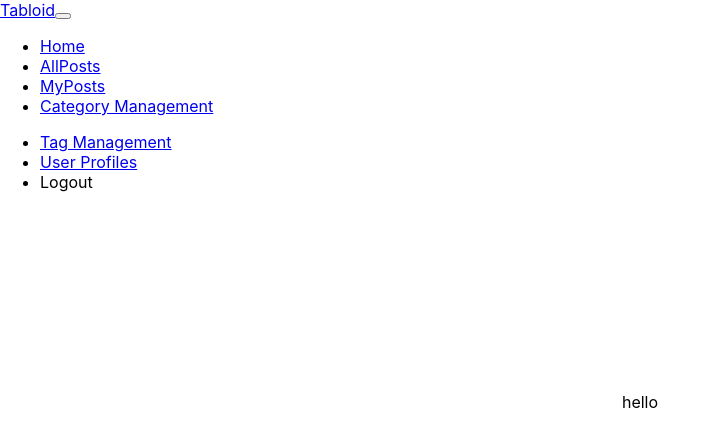
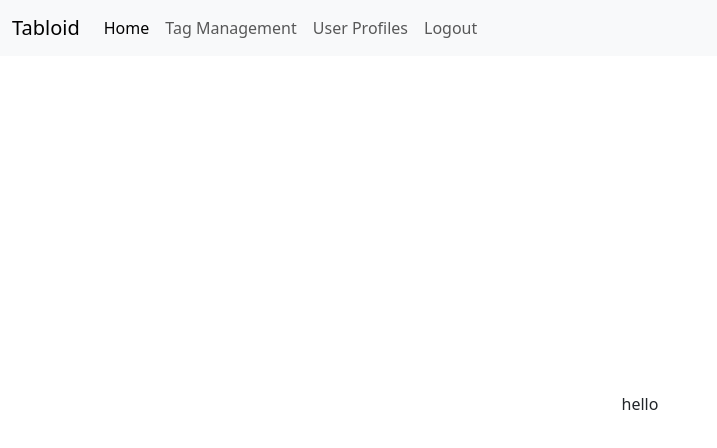
Before and after one commit to juan-alcalde/Jeweletta, a React (Create React App) app in the folder Jeweletta/client/: page / in a window 1280 px wide. Shown: the top 448 px of the page, without its empty margins (0-717 px from the left). Built offline with nearby package versions, Linux system fonts and the light colour scheme; sample sign-in values are in the browser's storage.

Commit message:
fixed bootstrap

```diff
--- a/Jeweletta/client/src/App.js
+++ b/Jeweletta/client/src/App.js
@@ -4,6 +4,8 @@ import Header from "./components/Header";
 import ApplicationViews from "./components/ApplicationViews";
 import { useEffect } from 'react';
 import Authorize from './components/Authorize';
+import 'bootstrap/dist/css/bootstrap.min.css';
+
 
 function App() {
     const [isLoggedIn, setIsLoggedIn] = useState(true);
--- a/Jeweletta/client/src/components/Header.js
+++ b/Jeweletta/client/src/components/Header.js
@@ -29,18 +29,12 @@ export default function Header({isLoggedIn, setIsLoggedIn}) {
                 <NavLink tag={RRNavLink} to="/">Home</NavLink>
 
               </NavItem>
-             <NavItem>
-             <NavLink tag={RRNavLink} to="/Posts">AllPosts</NavLink>
-              </NavItem>
-              <NavItem>
-             <NavLink tag={RRNavLink} to="/my-posts">MyPosts</NavLink>
-              </NavItem>
 
 
 
-              <NavItem>
-                <NavLink tag={RRNavLink} to="/categories">Category Management</NavLink>
-              </NavItem>
+
+
+
               </>
             }
           </Nav>
```
